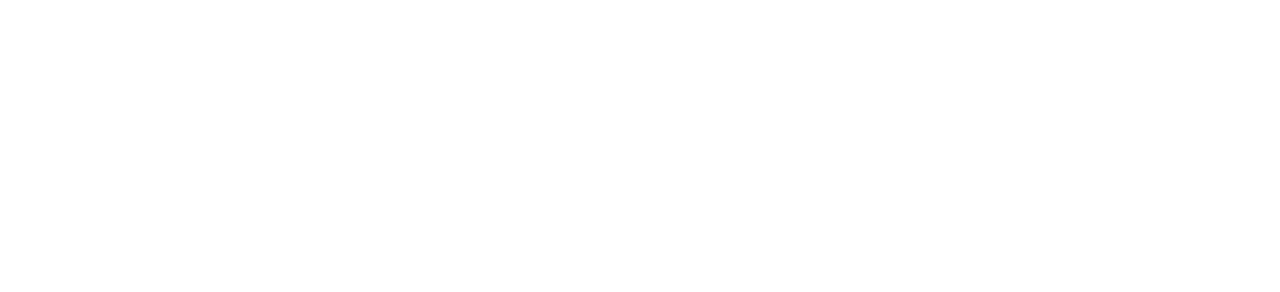
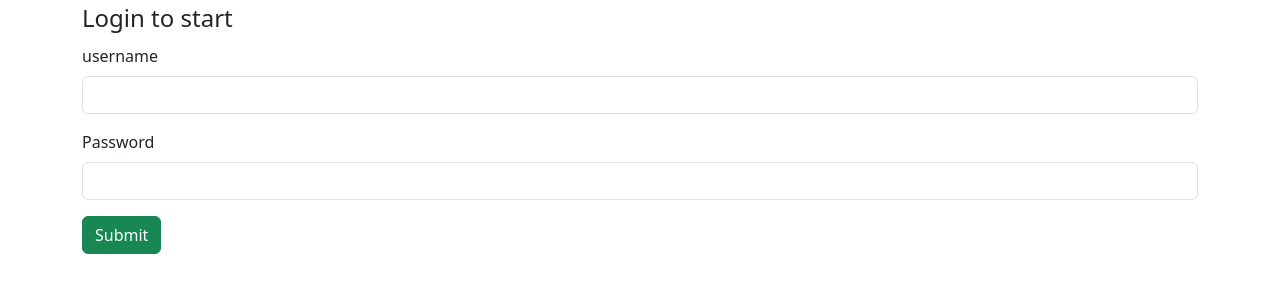
Before and after one commit to rakhigrover85/yogasite, a plain HTML site: page login.html in a window 1280 px wide. Drawn offline with nearby package versions, Linux system fonts and the light colour scheme.

Commit message:
basic log in start coading done with button

```diff
--- a/login.html
+++ b/login.html
@@ -3,9 +3,30 @@
 <head>
     <meta charset="UTF-8">
     <meta name="viewport" content="width=device-width, initial-scale=1.0">
-    <title>Document</title>
+    <title>Login Page</Log-in></title>
+    <link href="https://cdn.jsdelivr.net/npm/bootstrap@5.3.3/dist/css/bootstrap.min.css" rel="stylesheet" integrity="sha384-QWTKZyjpPEjISv5WaRU9OFeRpok6YctnYmDr5pNlyT2bRjXh0JMhjY6hW+ALEwIH" crossorigin="anonymous">
+    <script src="https://cdn.jsdelivr.net/npm/bootstrap@5.3.3/dist/js/bootstrap.bundle.min.js" integrity="sha384-YvpcrYf0tY3lHB60NNkmXc5s9fDVZLESaAA55NDzOxhy9GkcIdslK1eN7N6jIeHz" crossorigin="anonymous"></script>
+    <link rel="stylesheet" href="style.css">
 </head>
 <body>
+    <div class="container">
+        <div class="row col-md-8 justify-content-center"></div>
+        <form>
+            <fieldset>
+                <legend>Login to start</legend>
+                <div class="mb-3">
+                    <label class="form-label" for="ur_name">username</label>
+                    <input class="form-control" type="text" id="ur_name" required>
+                </div>
+                <div>
+                    <label class="form-label"  for="ur_password">Password</label>
+                    <input class="form-control" type="text" id="ur_password" required>
+                </div>
+                <button class="button btn btn-success mt-3" type="submit">Submit</button>
+
+            </fieldset>
+        </form>
+    </div>
 
 </body>
 </html>
```
